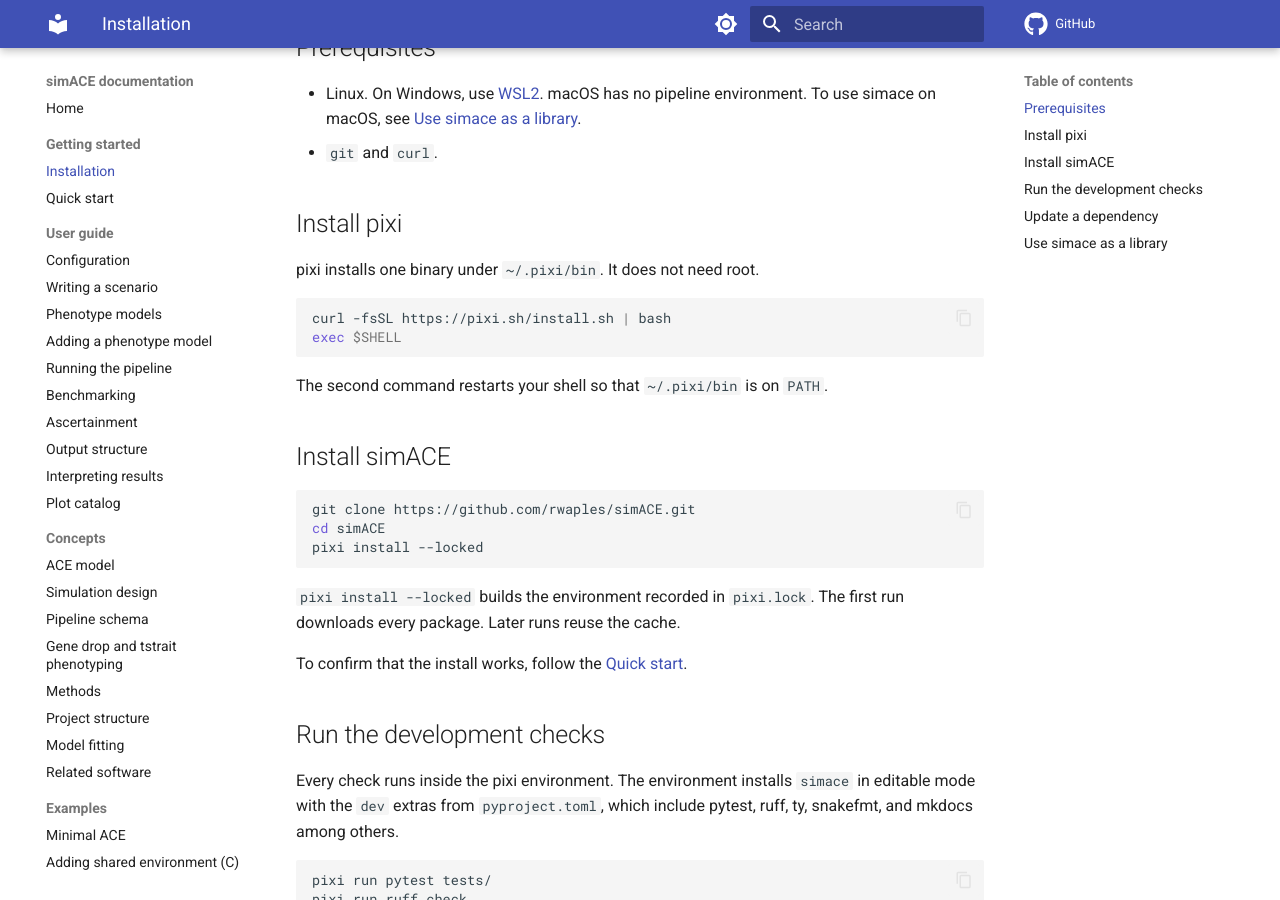
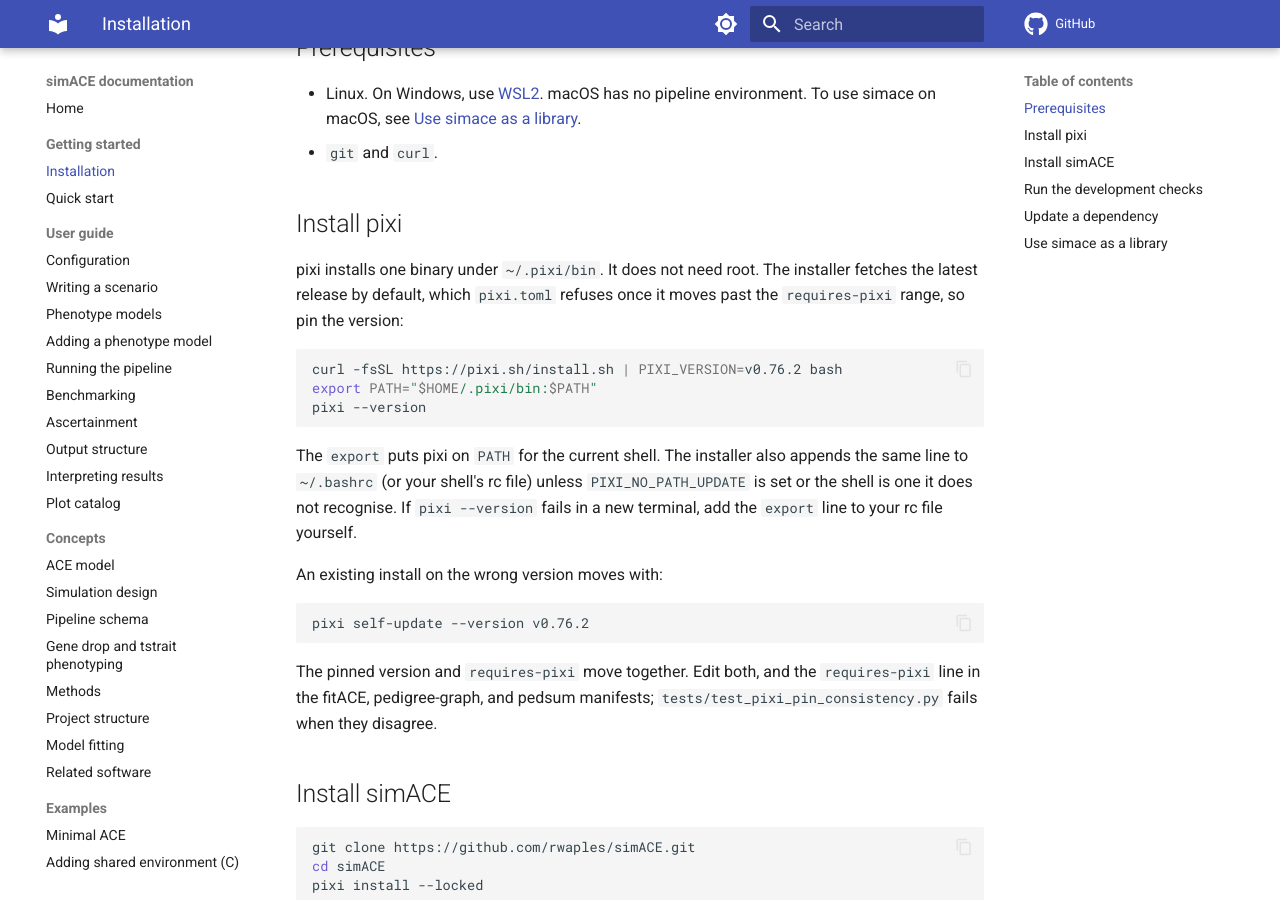
Before and after one commit to rwaples/simACE, an MkDocs documentation site: the page built from docs/getting-started/installation.md, in a window 1280 px wide and 900 px high, scrolled down 241 px. Built offline with MkDocs 1.6.1 and Material for MkDocs 9.7.7, drawn with Linux system fonts in a browser that asks for light colours; comment, search, counter and statistics services are not loaded.

Commit message:
Pin the pixi version the install docs fetch and put ~/.pixi/bin on PATH
The installer defaults to the latest pixi release, which is already past
the requires-pixi range, so a fresh follower of the docs ended up with a
pixi the manifest refuses. The doc now passes PIXI_VERSION, exports the
bin dir explicitly instead of relying on exec $SHELL, and gives the
self-update command for an install on the wrong version. The README
points at the range and the pinned command instead of "Install pixi".

tests/test_pixi_pin_consistency.py keeps the doc version inside
requires-pixi and the four family manifests on one range, so the two
cannot drift apart again.

Closes #26

````diff
--- a/docs/getting-started/installation.md
+++ b/docs/getting-started/installation.md
@@ -13,14 +13,31 @@
 
 ## Install pixi
 
-pixi installs one binary under `~/.pixi/bin`. It does not need root.
+pixi installs one binary under `~/.pixi/bin`. It does not need root. The
+installer fetches the latest release by default, which `pixi.toml` refuses
+once it moves past the `requires-pixi` range, so pin the version:
 
 ```bash
-curl -fsSL https://pixi.sh/install.sh | bash
-exec $SHELL
+curl -fsSL https://pixi.sh/install.sh | PIXI_VERSION=v0.76.2 bash
+export PATH="$HOME/.pixi/bin:$PATH"
+pixi --version
 ```
 
-The second command restarts your shell so that `~/.pixi/bin` is on `PATH`.
+The `export` puts pixi on `PATH` for the current shell. The installer also
+appends the same line to `~/.bashrc` (or your shell's rc file) unless
+`PIXI_NO_PATH_UPDATE` is set or the shell is one it does not recognise. If
+`pixi --version` fails in a new terminal, add the `export` line to your rc
+file yourself.
+
+An existing install on the wrong version moves with:
+
+```bash
+pixi self-update --version v0.76.2
+```
+
+The pinned version and `requires-pixi` move together. Edit both, and the
+`requires-pixi` line in the fitACE, pedigree-graph, and pedsum manifests;
+`tests/test_pixi_pin_consistency.py` fails when they disagree.
 
 ## Install simACE
 
````
Also changed, not shown: README.md (+3 -1 lines), 1 other file.
